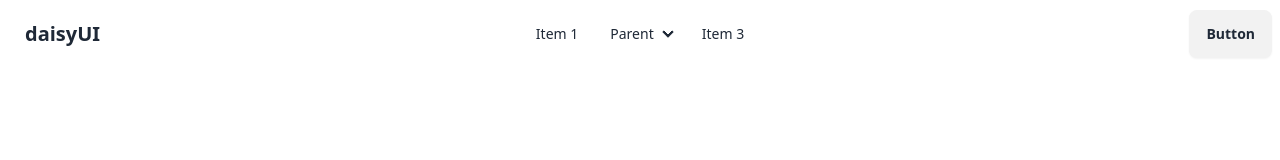
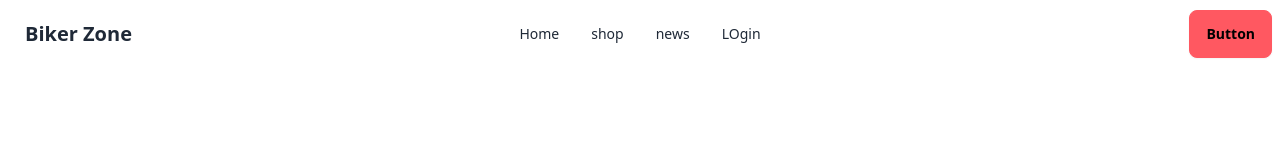
Before and after one commit to emranhasan34/what-do-you-do, a plain HTML site: page index.html in a window 1280 px wide. Drawn offline with nearby package versions, Linux system fonts and the light colour scheme.

Commit message:
navbar complate

```diff
--- a/index.html
+++ b/index.html
@@ -26,36 +26,24 @@
                         </div>
                         <ul tabindex="0"
                             class="menu menu-sm dropdown-content bg-base-100 rounded-box z-[1] mt-3 w-52 p-2 shadow">
-                            <li><a>Item 1</a></li>
-                            <li>
-                                <a>Parent</a>
-                                <ul class="p-2">
-                                    <li><a>Submenu 1</a></li>
-                                    <li><a>Submenu 2</a></li>
-                                </ul>
-                            </li>
-                            <li><a>Item 3</a></li>
+                            <li><a>Home</a></li>
+                            <li><a>shop</a></li>
+                            <li><a>news</a></li>
+                            <li><a>LOgin</a></li>
                         </ul>
                     </div>
-                    <a class="btn btn-ghost text-xl">daisyUI</a>
+                    <a class="btn btn-ghost text-xl">Biker Zone</a>
                 </div>
                 <div class="navbar-center hidden lg:flex">
                     <ul class="menu menu-horizontal px-1">
-                        <li><a>Item 1</a></li>
-                        <li>
-                            <details>
-                                <summary>Parent</summary>
-                                <ul class="p-2">
-                                    <li><a>Submenu 1</a></li>
-                                    <li><a>Submenu 2</a></li>
-                                </ul>
-                            </details>
-                        </li>
-                        <li><a>Item 3</a></li>
+                        <li><a>Home</a></li>
+                        <li><a>shop</a></li>
+                        <li><a>news</a></li>
+                        <li><a>LOgin</a></li>
                     </ul>
                 </div>
                 <div class="navbar-end">
-                    <a class="btn">Button</a>
+                    <a class="btn btn-error">Button</a>
                 </div>
             </div>
         </nav>
```
